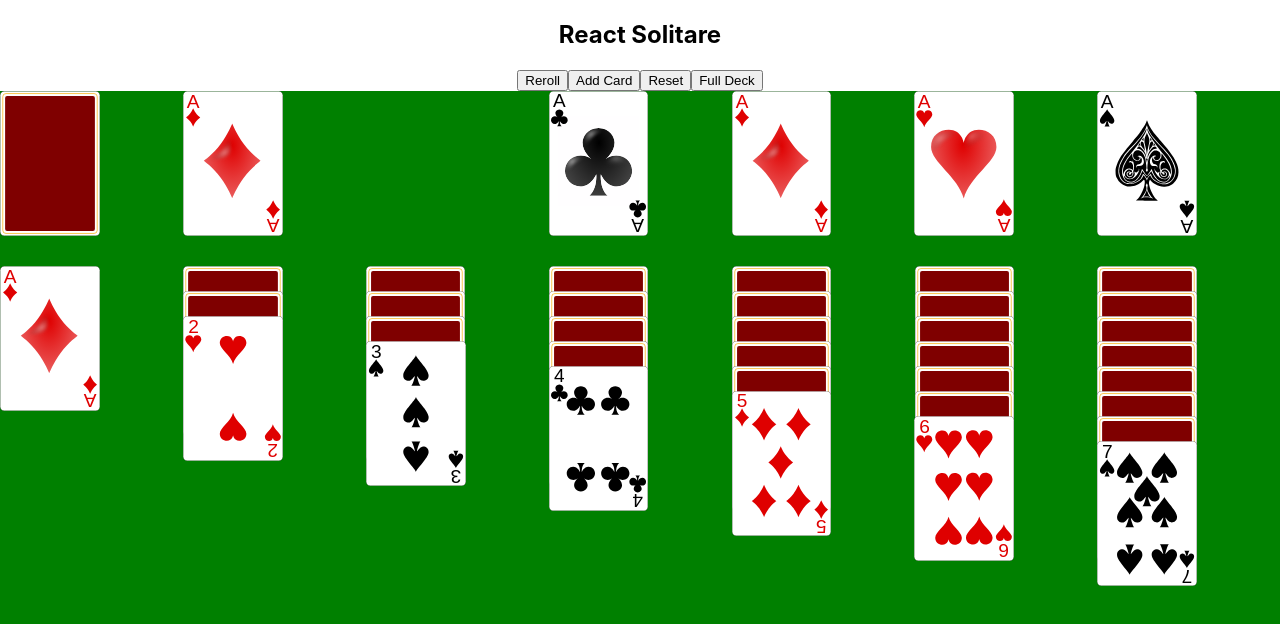
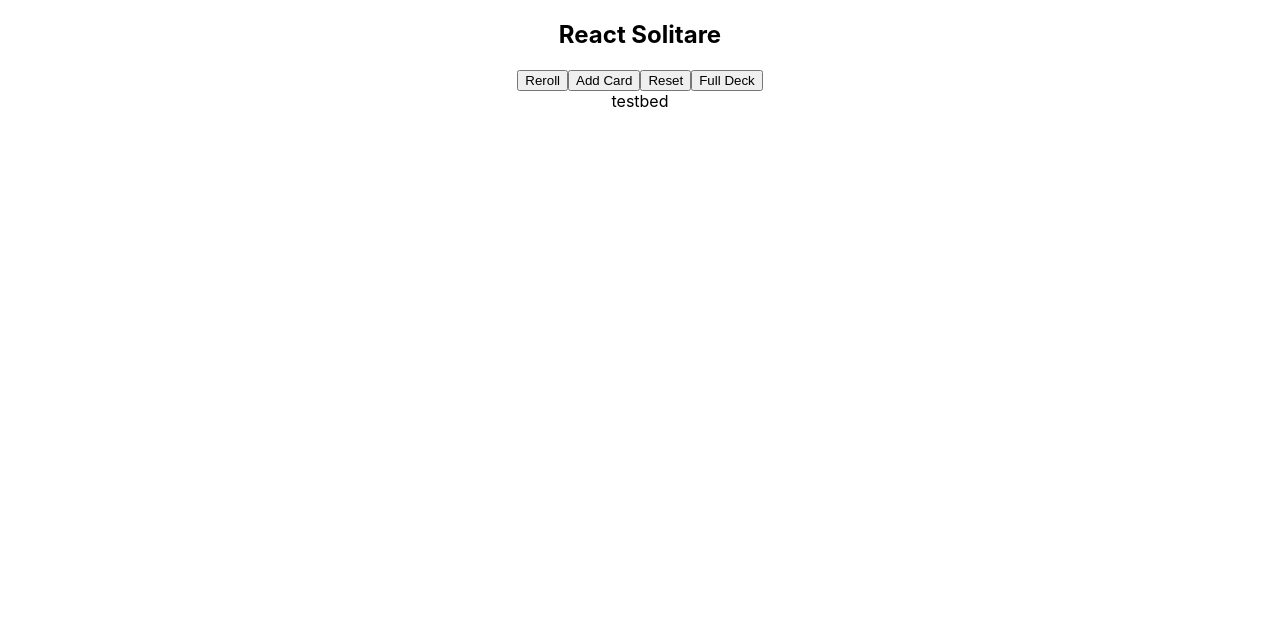
Before and after one commit to mdchambers/react-solitare, a React (Create React App) app: page /test in a window 1280 px wide. Shown: the top 624 px of the page. Built offline with nearby package versions, Linux system fonts and the light colour scheme.

Commit message:
Implement test environ

```diff
--- a/package.json
+++ b/package.json
@@ -7,11 +7,13 @@
     "@types/node": "12.7.3",
     "@types/react": "16.9.2",
     "@types/react-dom": "16.9.0",
+    "@types/react-router-dom": "^4.3.5",
     "node-sass": "^4.12.0",
     "react": "^16.9.0",
     "react-dnd": "^9.3.4",
     "react-dnd-html5-backend": "^9.3.4",
     "react-dom": "^16.9.0",
+    "react-router-dom": "^5.0.1",
     "react-scripts": "3.1.1",
     "typescript": "3.6.2"
   },
--- a/src/App.tsx
+++ b/src/App.tsx
@@ -1,10 +1,12 @@
 import React from "react";
 import { useState } from "react";
+import { Route, Switch } from "react-router-dom";
 
 import "./App.css";
 
 import Header from "./components/Header/Header";
 import Board from "./containers/Board/Board";
+import Testbed from "./Test/Testbed";
 
 const initialCards = [[0, 5], [1, 6]];
 
@@ -70,6 +72,11 @@ const App: React.FC = () => {
         resetHandler={reset}
         fullSetHandler={setToFullSet}
       />
+      <Switch>
+        <Route path="/test" render={props => <Testbed />} />
+        <Route
+          path="/"
+          render={props => (
             <Board
               deck_empty={false}
               waste_top={[1, 1]}
@@ -77,6 +84,9 @@ const App: React.FC = () => {
               tableaus={tableaus}
               // tableaus={[[1, 1], [1, 1]]}
             />
+          )}
+        />
+      </Switch>
     </div>
   );
 };
--- /dev/null
+++ b/src/Test/Testbed.tsx
@@ -0,0 +1,11 @@
+import React from 'react'
+
+const Testbed = () => {
+  return (
+    <div>
+      testbed
+    </div>
+  )
+}
+
+export default Testbed
--- a/src/components/Card/Card.tsx
+++ b/src/components/Card/Card.tsx
@@ -1,4 +1,6 @@
 import React from "react";
+
+
 
 import classes from "./Card.module.scss";
 
--- a/src/index.tsx
+++ b/src/index.tsx
@@ -1,10 +1,17 @@
-import React from 'react';
-import ReactDOM from 'react-dom';
-import './index.css';
-import App from './App';
-import * as serviceWorker from './serviceWorker';
+import React from "react";
+import ReactDOM from "react-dom";
+import { BrowserRouter } from "react-router-dom";
 
-ReactDOM.render(<App />, document.getElementById('root'));
+import "./index.css";
+import App from "./App";
+import * as serviceWorker from "./serviceWorker";
+
+ReactDOM.render(
+  <BrowserRouter>
+    <App />
+  </BrowserRouter>,
+  document.getElementById("root")
+);
 
 // If you want your app to work offline and load faster, you can change
 // unregister() to register() below. Note this comes with some pitfalls.
```
Also changed, not shown: 1 other file (tests, documents, lock files or other folders). Lines whose indentation alone changed are shown as unchanged.
